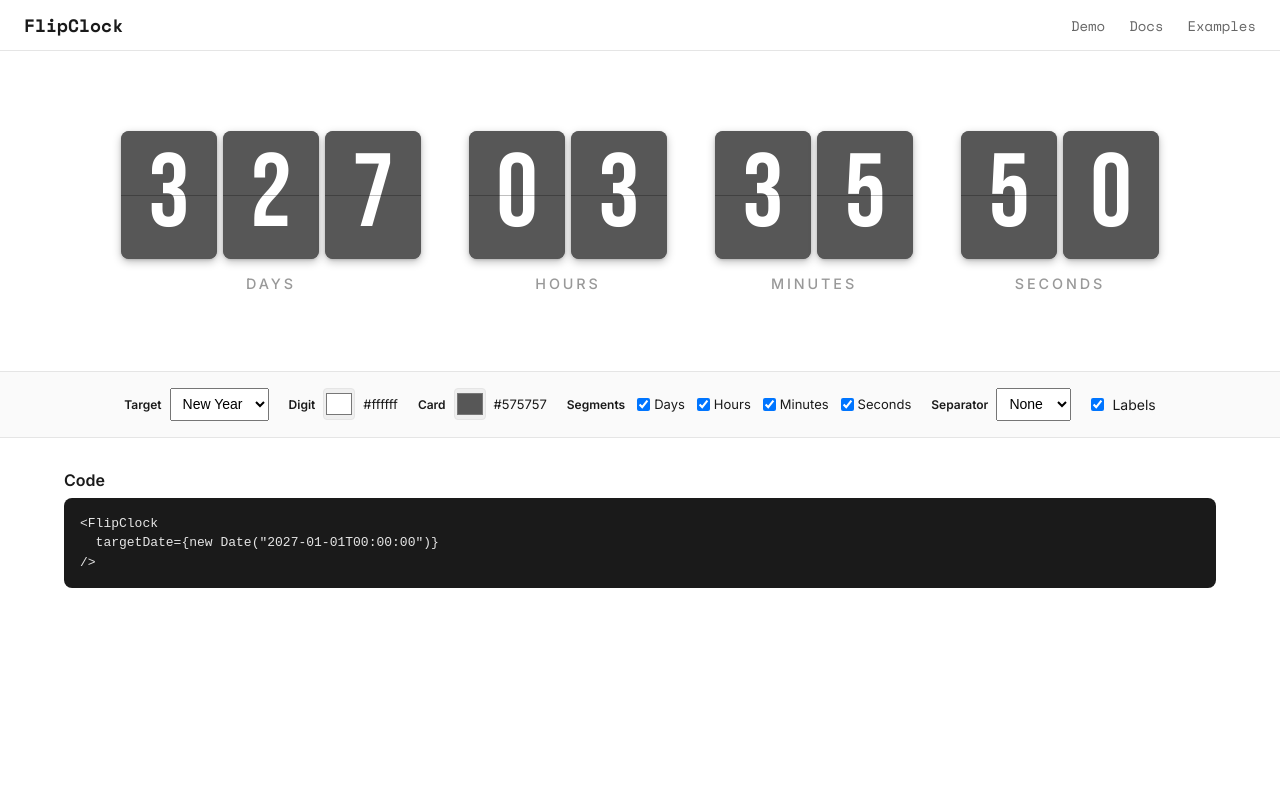
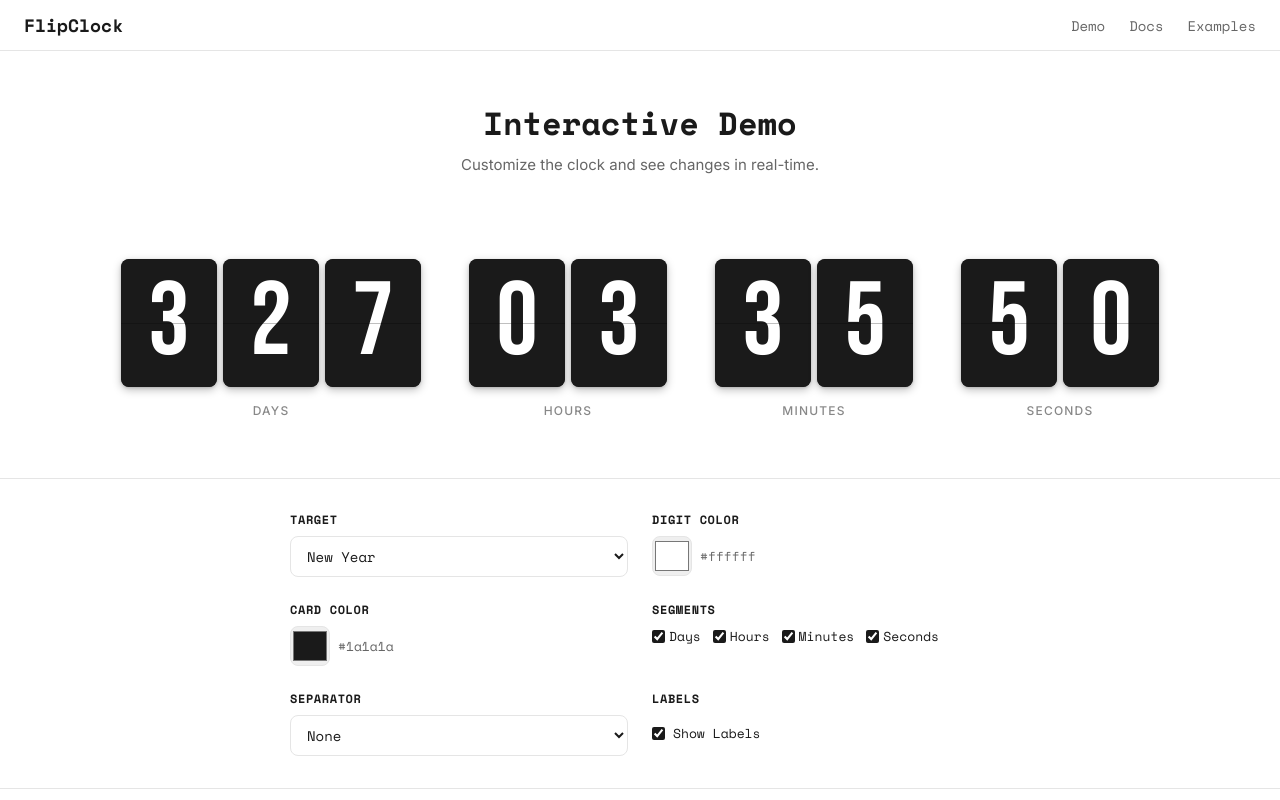
Before and after one commit to Hasthiya/flip, a Next.js app in the folder apps/showcase/: page /demo in a window 1280 px wide. Shown: the top 800 px of the page. Built offline with nearby package versions, Linux system fonts and the light colour scheme.

Commit message:
feat: add interactive demo page for the FlipClock component.

```diff
--- a/apps/showcase/src/app/demo/page.tsx
+++ b/apps/showcase/src/app/demo/page.tsx
@@ -35,7 +35,7 @@ function buildSnippet(props: {
   const iso = props.targetDate.toISOString().slice(0, 19);
   lines.push(`<FlipClock`);
   lines.push(`  targetDate={new Date("${iso}")}`);
-  if (props.cardColor !== "#575757") {
+  if (props.cardColor !== "#1a1a1a") {
     lines.push(`  cardStyle={{ background: "${props.cardColor}", backgroundDark: "${props.cardColor}" }}`);
   }
   if (props.digitColor !== "#ffffff") {
@@ -55,11 +55,31 @@ function buildSnippet(props: {
   return lines.join("\n");
 }
 
+const labelStyle = {
+  fontFamily: "var(--font-space-mono), monospace",
+  fontSize: "0.75rem",
+  fontWeight: 600,
+  whiteSpace: "nowrap" as const,
+  color: "var(--text)",
+  textTransform: "uppercase" as const,
+  letterSpacing: "0.05em",
+};
+
+const inputStyle = {
+  padding: "0.5rem 0.75rem",
+  fontSize: "0.875rem",
+  border: "1px solid var(--border)",
+  borderRadius: "0.5rem",
+  background: "var(--bg)",
+  color: "var(--text)",
+  fontFamily: "var(--font-space-mono), monospace",
+};
+
 export default function DemoPage() {
   const [targetPreset, setTargetPreset] = useState<TargetPreset>("newYear");
   const [customDate, setCustomDate] = useState("");
   const [digitColor, setDigitColor] = useState("#ffffff");
-  const [cardColor, setCardColor] = useState("#575757");
+  const [cardColor, setCardColor] = useState("#1a1a1a");
   const [segments, setSegments] = useState({
     days: true,
     hours: true,
@@ -107,7 +127,36 @@ export default function DemoPage() {
 
   return (
     <main style={{ width: "100%" }}>
-      {/* Full-width clock section */}
+      {/* Header */}
+      <div
+        style={{
+          textAlign: "center",
+          padding: isSmall ? "2rem 1rem 1rem" : "3rem 2rem 1.5rem",
+        }}
+      >
+        <h1
+          style={{
+            fontFamily: "var(--font-space-mono), monospace",
+            fontSize: "clamp(1.5rem, 4vw, 2rem)",
+            fontWeight: 700,
+            color: "var(--text)",
+            margin: 0,
+          }}
+        >
+          Interactive Demo
+        </h1>
+        <p
+          style={{
+            color: "var(--text-muted)",
+            fontSize: "0.9375rem",
+            marginTop: "0.5rem",
+          }}
+        >
+          Customize the clock and see changes in real-time.
+        </p>
+      </div>
+
+      {/* Clock display section */}
       <div
         style={{
           width: "100%",
@@ -115,8 +164,8 @@ export default function DemoPage() {
           flexDirection: "column",
           alignItems: "center",
           justifyContent: "center",
-          minHeight: "320px",
-          padding: "1rem",
+          minHeight: "280px",
+          padding: "1.5rem 1rem",
         }}
       >
         {!mounted ? (
@@ -131,46 +180,43 @@ export default function DemoPage() {
               ...cardStyleBreakpoint,
               background: cardColor,
               backgroundDark: cardColor,
+              borderRadius: "0.5rem",
             }}
             digitStyle={{ ...digitStyleBreakpoint, color: digitColor }}
+            labelStyle={{ color: "#888888", fontSize: "0.75rem", fontWeight: "500", letterSpacing: "0.1em" }}
             segments={isNarrow ? { ...segments, days: false } : segments}
             separator={separator === "none" ? { type: "none" } : { type: separator }}
-            labelStyle={{ visible: showLabels }}
             orientation={orientation}
             scale={separator === "none" ? 1 : 0.82}
           />
         )}
       </div>
 
-      {/* Horizontal control bar */}
+      {/* Controls section */}
       <section
         style={{
           width: "100%",
-          padding: "1rem 1.5rem",
-          background: "#fafafa",
+          padding: isSmall ? "1.5rem 1rem" : "2rem 1.5rem",
           borderTop: "1px solid var(--border)",
           borderBottom: "1px solid var(--border)",
         }}
       >
         <div
           style={{
-            display: "flex",
-            flexWrap: "wrap",
-            gap: "1.25rem",
-            alignItems: "center",
-            justifyContent: "center",
-            maxWidth: "1200px",
+            display: "grid",
+            gridTemplateColumns: isSmall ? "1fr" : "1fr 1fr",
+            gap: "1.5rem",
+            maxWidth: "700px",
             margin: "0 auto",
           }}
         >
-          <div style={{ display: "flex", alignItems: "center", gap: "0.5rem" }}>
-            <label style={{ fontSize: "0.75rem", fontWeight: 600, whiteSpace: "nowrap" }}>
-              Target
-            </label>
+          {/* Target */}
+          <div style={{ display: "flex", flexDirection: "column", gap: "0.5rem" }}>
+            <label style={labelStyle}>Target</label>
             <select
               value={targetPreset}
               onChange={(e) => setTargetPreset(e.target.value as TargetPreset)}
-              style={{ padding: "0.4rem 0.5rem", fontSize: "0.875rem" }}
+              style={inputStyle}
             >
               <option value="newYear">New Year</option>
               <option value="thirtyDays">30 days</option>
@@ -181,61 +227,92 @@ export default function DemoPage() {
                 type="datetime-local"
                 value={customDate}
                 onChange={(e) => setCustomDate(e.target.value)}
-                style={{ padding: "0.4rem", fontSize: "0.875rem" }}
+                style={inputStyle}
               />
             )}
           </div>
 
+          {/* Digit Color */}
+          <div style={{ display: "flex", flexDirection: "column", gap: "0.5rem" }}>
+            <label style={labelStyle}>Digit Color</label>
             <div style={{ display: "flex", alignItems: "center", gap: "0.5rem" }}>
-            <label style={{ fontSize: "0.75rem", fontWeight: 600, whiteSpace: "nowrap" }}>
-              Digit
-            </label>
               <input
                 type="color"
                 value={digitColor}
                 onChange={(e) => setDigitColor(e.target.value)}
-              style={{ width: "32px", height: "32px", padding: 0, border: "1px solid var(--border)", borderRadius: "4px" }}
+                style={{
+                  width: "40px",
+                  height: "40px",
+                  padding: 0,
+                  border: "1px solid var(--border)",
+                  borderRadius: "0.5rem",
+                  cursor: "pointer",
+                }}
               />
-            <span style={{ fontSize: "0.8125rem" }}>{digitColor}</span>
+              <span style={{ fontFamily: "var(--font-space-mono), monospace", fontSize: "0.8125rem", color: "var(--text-muted)" }}>
+                {digitColor}
+              </span>
+            </div>
           </div>
 
+          {/* Card Color */}
+          <div style={{ display: "flex", flexDirection: "column", gap: "0.5rem" }}>
+            <label style={labelStyle}>Card Color</label>
             <div style={{ display: "flex", alignItems: "center", gap: "0.5rem" }}>
-            <label style={{ fontSize: "0.75rem", fontWeight: 600, whiteSpace: "nowrap" }}>
-              Card
-            </label>
               <input
                 type="color"
                 value={cardColor}
                 onChange={(e) => setCardColor(e.target.value)}
-              style={{ width: "32px", height: "32px", padding: 0, border: "1px solid var(--border)", borderRadius: "4px" }}
+                style={{
+                  width: "40px",
+                  height: "40px",
+                  padding: 0,
+                  border: "1px solid var(--border)",
+                  borderRadius: "0.5rem",
+                  cursor: "pointer",
+                }}
               />
-            <span style={{ fontSize: "0.8125rem" }}>{cardColor}</span>
+              <span style={{ fontFamily: "var(--font-space-mono), monospace", fontSize: "0.8125rem", color: "var(--text-muted)" }}>
+                {cardColor}
+              </span>
+            </div>
           </div>
 
-          <div style={{ display: "flex", alignItems: "center", gap: "0.75rem" }}>
-            <span style={{ fontSize: "0.75rem", fontWeight: 600, whiteSpace: "nowrap" }}>
-              Segments
-            </span>
+          {/* Segments */}
+          <div style={{ display: "flex", flexDirection: "column", gap: "0.5rem" }}>
+            <label style={labelStyle}>Segments</label>
+            <div style={{ display: "flex", gap: "0.75rem", flexWrap: "wrap" }}>
               {(["days", "hours", "minutes", "seconds"] as const).map((seg) => (
-              <label key={seg} style={{ display: "flex", alignItems: "center", gap: "0.25rem" }}>
+                <label
+                  key={seg}
+                  style={{
+                    display: "flex",
+                    alignItems: "center",
+                    gap: "0.25rem",
+                    cursor: "pointer",
+                  }}
+                >
                   <input
                     type="checkbox"
                     checked={segments[seg]}
                     onChange={(e) => setSegments((s) => ({ ...s, [seg]: e.target.checked }))}
+                    style={{ accentColor: "var(--text)" }}
                   />
-                <span style={{ fontSize: "0.8125rem", textTransform: "capitalize" }}>{seg}</span>
+                  <span style={{ fontFamily: "var(--font-space-mono), monospace", fontSize: "0.8125rem", textTransform: "capitalize" }}>
+                    {seg}
+                  </span>
                 </label>
               ))}
             </div>
+          </div>
 
-          <div style={{ display: "flex", alignItems: "center", gap: "0.5rem" }}>
-            <label style={{ fontSize: "0.75rem", fontWeight: 600, whiteSpace: "nowrap" }}>
-              Separator
-            </label>
+          {/* Separator */}
+          <div style={{ display: "flex", flexDirection: "column", gap: "0.5rem" }}>
+            <label style={labelStyle}>Separator</label>
             <select
               value={separator}
               onChange={(e) => setSeparator(e.target.value as "none" | "colon" | "dot")}
-              style={{ padding: "0.4rem 0.5rem", fontSize: "0.875rem" }}
+              style={inputStyle}
             >
               <option value="none">None</option>
               <option value="colon">Colon</option>
@@ -243,43 +320,60 @@ export default function DemoPage() {
             </select>
           </div>
 
-          <label style={{ display: "flex", alignItems: "center", gap: "0.5rem" }}>
+          {/* Labels */}
+          <div style={{ display: "flex", flexDirection: "column", gap: "0.5rem" }}>
+            <label style={labelStyle}>Labels</label>
+            <label
+              style={{
+                display: "flex",
+                alignItems: "center",
+                gap: "0.5rem",
+                cursor: "pointer",
+                padding: "0.5rem 0",
+              }}
+            >
               <input
                 type="checkbox"
                 checked={showLabels}
                 onChange={(e) => setShowLabels(e.target.checked)}
+                style={{ accentColor: "var(--text)" }}
               />
-            <span style={{ fontSize: "0.875rem" }}>Labels</span>
+              <span style={{ fontFamily: "var(--font-space-mono), monospace", fontSize: "0.8125rem" }}>
+                Show Labels
+              </span>
             </label>
+          </div>
         </div>
       </section>
 
+      {/* Code output section */}
       <section
         style={{
-          margin: "2rem auto 0",
-          maxWidth: "1200px",
-          padding: "0 1.5rem",
+          padding: isSmall ? "2rem 1rem" : "3rem 1.5rem",
+          maxWidth: "900px",
+          margin: "0 auto",
         }}
       >
         <h2
           style={{
+            fontFamily: "var(--font-space-mono), monospace",
             fontSize: "1rem",
             fontWeight: 600,
-            marginBottom: "0.5rem",
+            marginBottom: "1rem",
             color: "var(--text)",
           }}
         >
-          Code
+          Generated Code
         </h2>
         <pre
           style={{
             background: "var(--code-bg)",
             color: "var(--code-text)",
-            padding: "1rem",
-            borderRadius: "0.5rem",
+            padding: "1.25rem",
+            borderRadius: "0.75rem",
             overflow: "auto",
-            fontSize: "0.8125rem",
-            lineHeight: 1.5,
+            fontSize: "0.875rem",
+            lineHeight: 1.6,
           }}
         >
           <code>{snippet}</code>
```
Lines whose indentation alone changed are shown as unchanged.
